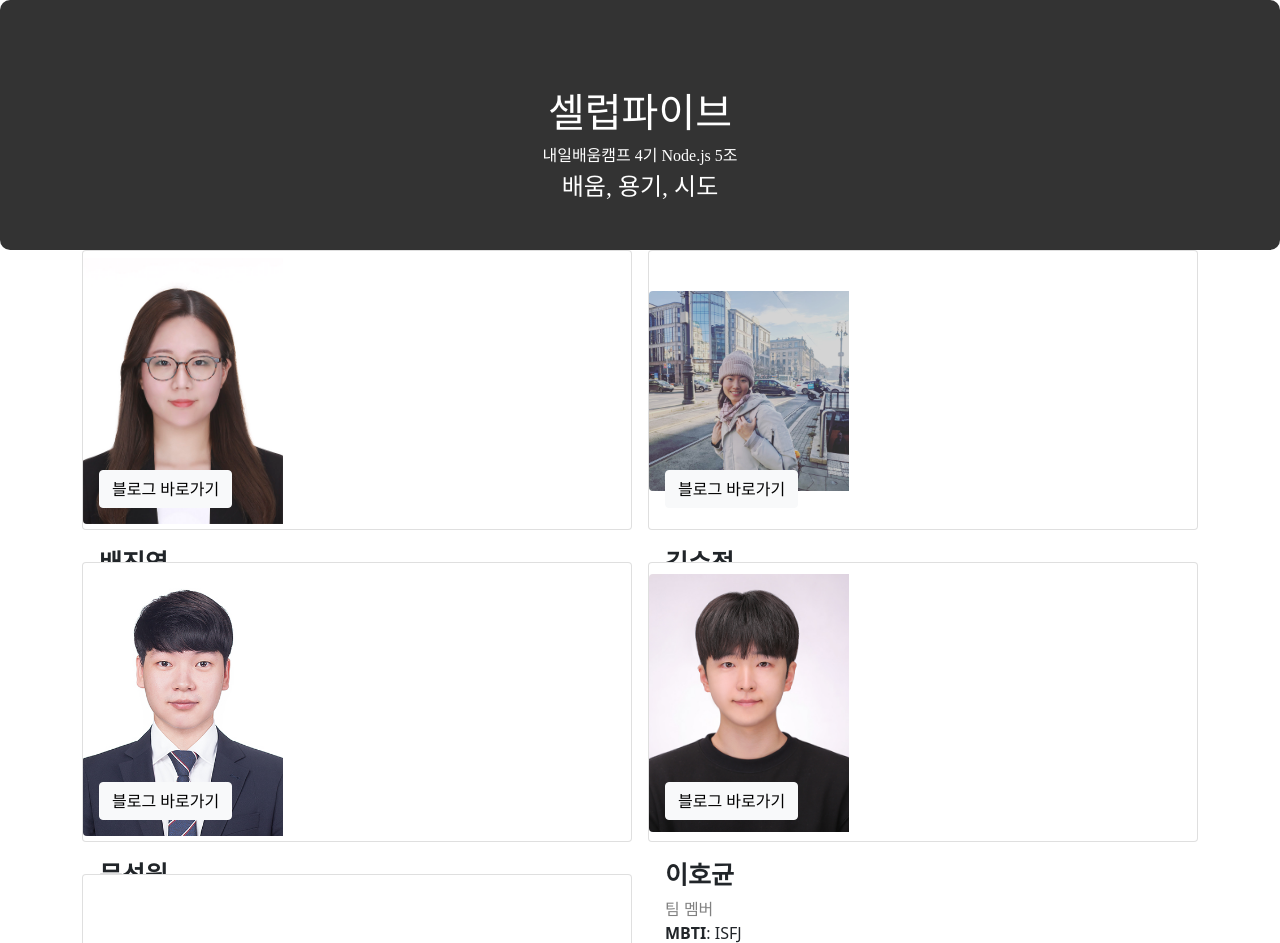
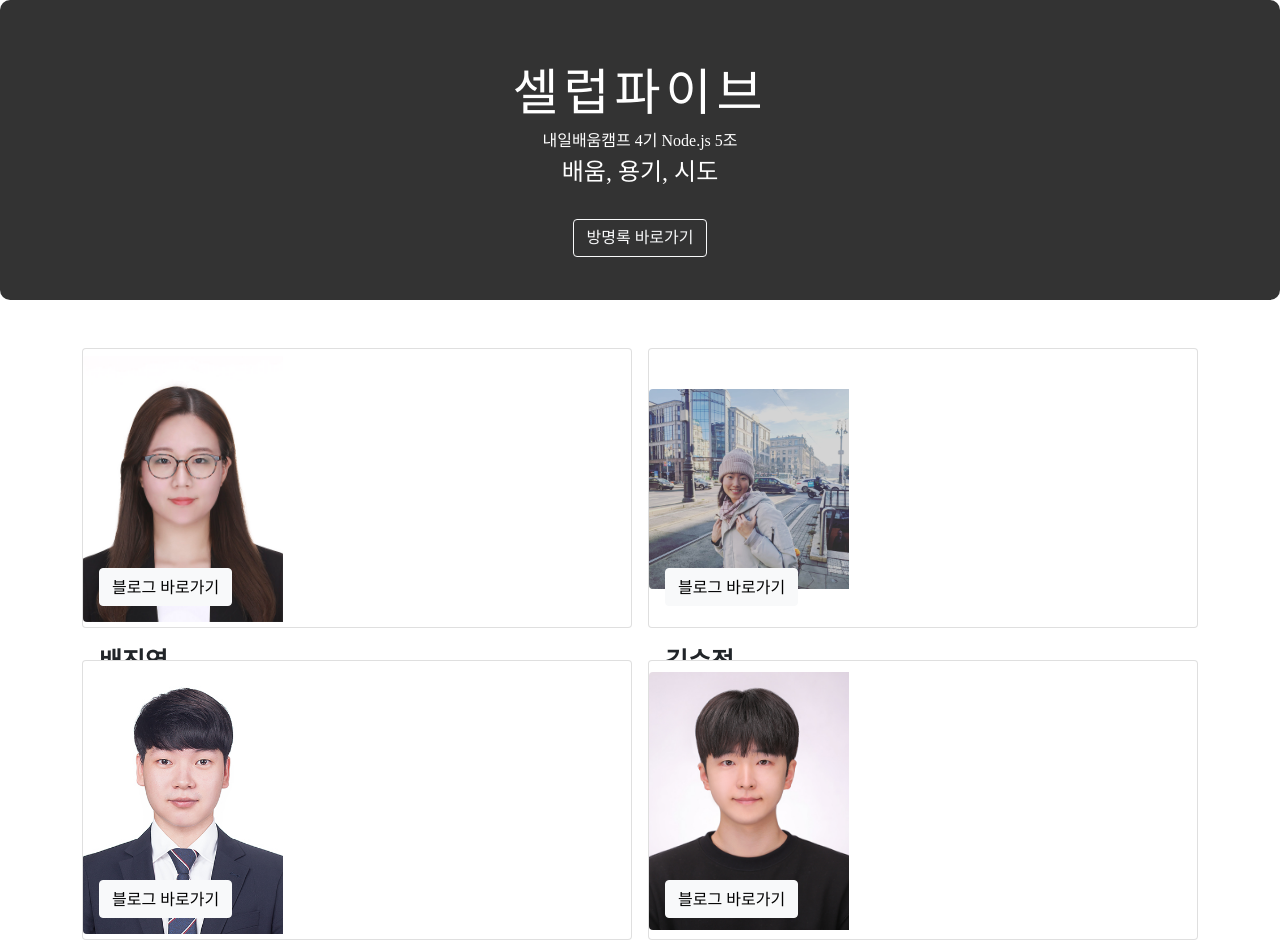
Before and after one commit to jbae9/miniproject, a Python web app: template templates/index.html in a window 1280 px wide. Shown: the top 943 px of the page. Run offline with Jinja, Linux system fonts and the light colour scheme; the template is opened without the code that fills it, so the values that code supplies are empty; some libraries are stand-ins or nearby versions.

Commit message:
방명록 바로가기 버튼 추가, 타이틀 배치 수정

```diff
--- a/templates/index.css
+++ b/templates/index.css
@@ -16,16 +16,21 @@
     align-items: center;
 
     /*width: 850px;*/
-    height: 250px;
+    height: 300px;
 
     background-image: linear-gradient(0deg, rgba(0, 0, 0, 0.8), rgba(0, 0, 0, 0.8)),url("https://search.pstatic.net/common/?src=http%3A%2F%2Fimgnews.naver.net%2Fimage%2F311%2F2018%2F11%2F06%2F0000918380_001_20181106194401412.jpg&type=sc960_832");
     background-size: cover;
     background-position: center;
     border-radius: 10px;
-    padding-top: 50px;
+    padding-top: 20px;
 
     color: white;
     font-family: 'Noto Serif KR', serif;
+}
+
+.title > h1 {
+    font-size:50px;
+    letter-spacing:5px;
 }
 
 /*멤버 카드*/
--- a/templates/index.html
+++ b/templates/index.html
@@ -26,8 +26,11 @@
 <div class="title">
     <h1>셀럽파이브</h1>
     <h6>내일배움캠프 4기 Node.js 5조 </h6>
-    <h4>배움, 용기, 시도 </h4>
+    <h4>배움, 용기, 시도 </h4><br>
+    <button type="button" class="btn btn-outline-light" onclick="document.getElementById('guestButton').scrollIntoView()">방명록 바로가기</button>
 </div>
+
+<br><br>
 
 <!--멤버 카드-->
 <div class="container">
@@ -174,9 +177,8 @@
 <!--방명록-->
 <div class="center">
     <!--방명록 버튼-->
-    <div class="guestButton">
-        <button id="showButton" type="button" class="btn btn-primary btn-lg" onclick="guestButton()">방명록 보기/작성하기
-        </button>
+    <div id="guestButton">
+        <button id="showButton" type="button" class="btn btn-primary btn-lg" onclick="guestButton()">방명록 보기/작성하기</button>
     </div>
     <br>
     <div id="guestLog">
--- a/templates/index.js
+++ b/templates/index.js
@@ -9,6 +9,7 @@ function guestButton(){
         document.getElementById("showButton").innerHTML="방명록 보기/작성하기"
     }
 }
+
 
 // Ajax와 연결해서 방명록 DB GET/POST 함수 만들기
 // app.py (Flask)에서 전체 방명록 가져오기
```
